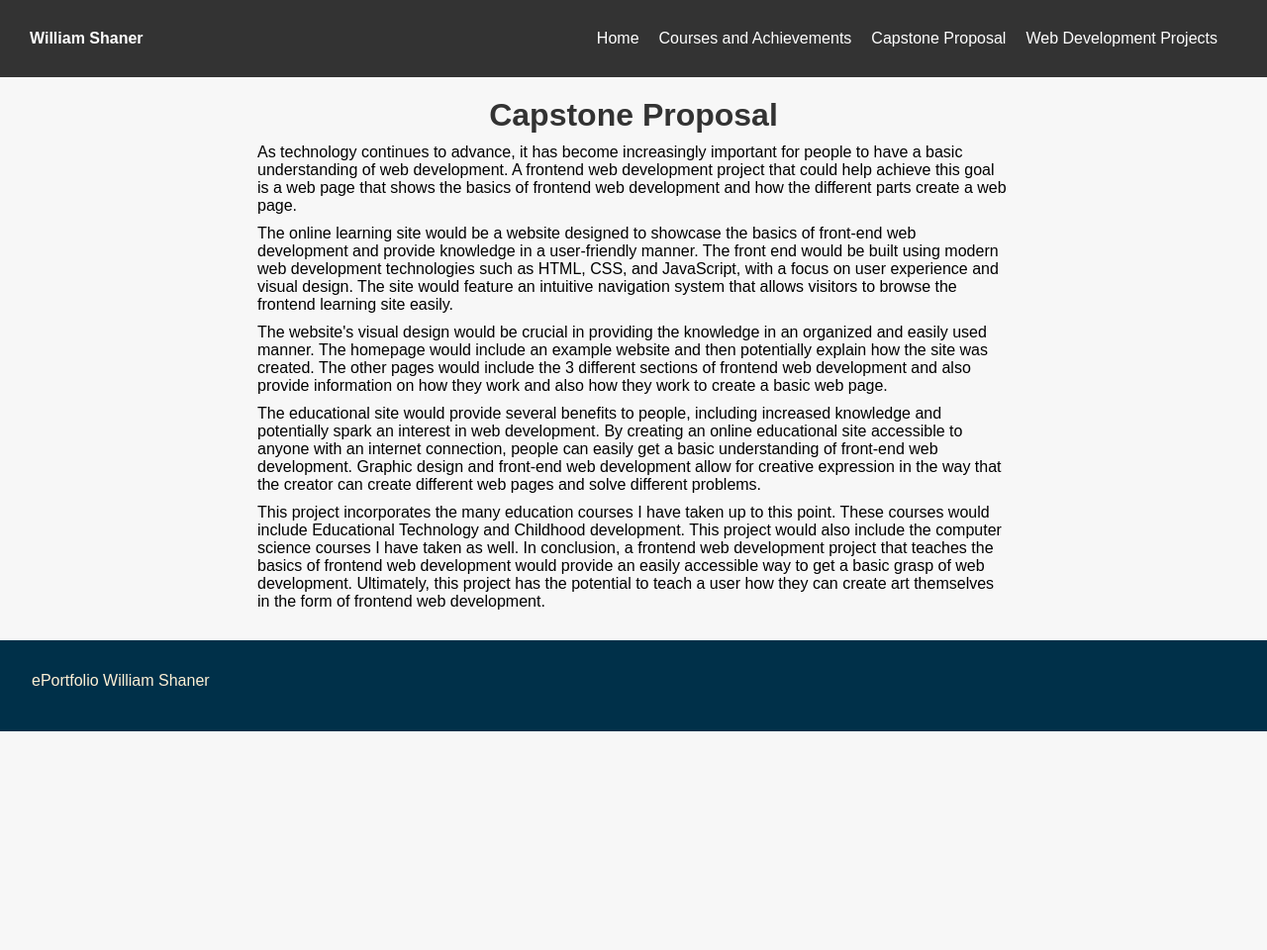
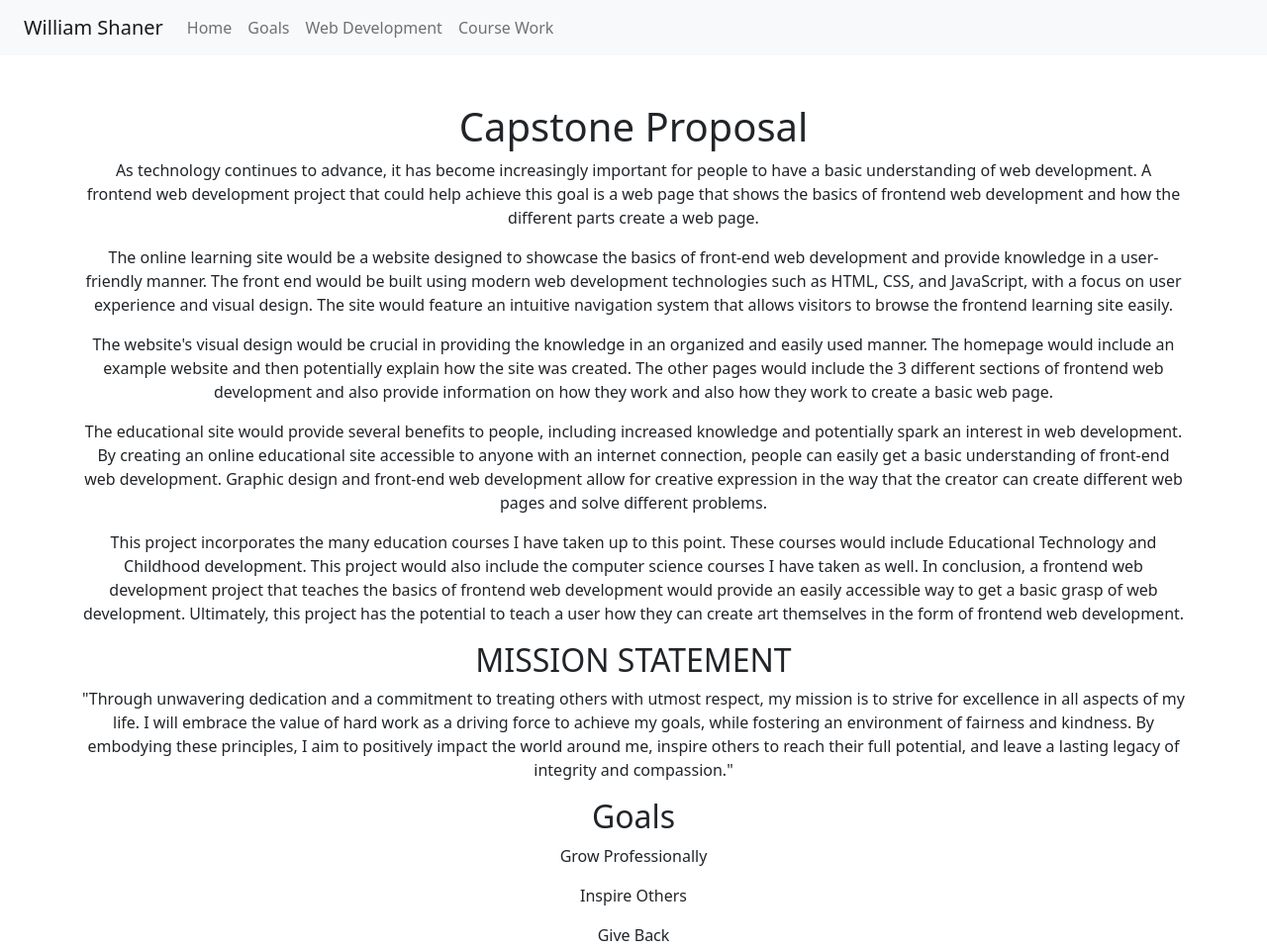
Before and after one commit to WillShaner/ePortfolio, a plain HTML site: page goals.html in a window 1280 px wide. Shown: the top 960 px of the page at 99% size. Before the commit the page ends 800 px from the top, so only its background shows below. Drawn offline with nearby package versions, Linux system fonts and the light colour scheme.

Commit message:
add bootstrap

```diff
--- a/goals.html
+++ b/goals.html
@@ -4,38 +4,32 @@
   <meta charset="UTF-8">
   <meta http-equiv="X-UA-Compatible" content="IE=edge">
   <meta name="viewport" content="width=device-width, initial-scale=1.0">
-  <link rel="stylesheet" href="style.css">
-  <title>Capstone Proposal || William Shaner</title>
+  <link rel="stylesheet" href="https://cdn.jsdelivr.net/npm/bootstrap@5.2.3/dist/css/bootstrap.min.css" integrity="sha384-rbsA2VBKQhggwzxH7pPCaAqO46MgnOM80zW1RWuH61DGLwZJEdK2Kadq2F9CUG65" crossorigin="anonymous">  <title>Capstone Proposal || William Shaner</title>
 </head>
 <body>
-  <header>
-    <nav>
-      <div class="navbar">
-             <a href="/index.html" class="logo">William Shaner</a>
-
-        <ul class="nav-links">
-          <li><a href="/index.html">Home</a></li>
-          <li><a href="/courseWork.html">Courses and Achievements</a></li>
-          <li><a href="/goals.html">Capstone Proposal</a></li>
-          <li><a href="/webDevelopment.html">Web Development Projects</a></li>
-
-        </ul>
-        <div class="dropdown-icon" aria-label="hidden">
-          <div class="line"></div>
-          <div class="line"></div>
-          <div class="line"></div>
-        </div>
-      </div>
-      <ul class="dropdown-menu">
-        <li><a href="/index.html">Home</a></li>
-          <li><a href="/courseWork.html">Courses and Achievements</a></li>
-          <li><a href="/goals.html">Capstone Proposal</a></li>
-          <li><a href="/webDevelopment.html">Web Development Projects</a></li>
-
+  <nav class="navbar navbar-expand-lg navbar-light bg-light px-4">
+    <a class="navbar-brand" href="index.html">William Shaner</a>
+    <button class="navbar-toggler" type="button" data-toggle="collapse" data-target="#navbarNav" aria-controls="navbarNav" aria-expanded="false" aria-label="Toggle navigation">
+      <span class="navbar-toggler-icon"></span>
+    </button>
+    <div class="collapse navbar-collapse" id="navbarNav">
+      <ul class="navbar-nav">
+        <li class="nav-item active">
+          <a class="nav-link" href="index.html">Home</a>
+        </li>
+        <li class="nav-item">
+          <a class="nav-link" href="goals.html">Goals</a>
+        </li>
+        <li class="nav-item">
+          <a class="nav-link" href="webDevelopment.html">Web Development</a>
+        </li>
+        <li class="nav-item">
+          <a class="nav-link" href="courseWork.html">Course Work</a>
+        </li>
       </ul>
-    </nav>
-  </header>
-  <main class="container">
+    </div>
+  </nav>
+  <main class="container container-fluid flex flex-column align-items-center justify-content-center text-center my-5">
     <h1>Capstone Proposal</h1>
     <p>As technology continues to advance, it has become increasingly important for people to have a basic understanding of web development. A frontend web development project that could help achieve this goal is a web page that shows the basics of frontend web development and how the different parts create a web page.</p>
 <p>The online learning site would be a website designed to showcase the basics of front-end web development and provide knowledge in a user-friendly manner. The front end would be built using modern web development technologies such as HTML, CSS, and JavaScript, with a focus on user experience and visual design. The site would feature an intuitive navigation system that allows visitors to browse the frontend learning site easily.</p>
@@ -45,11 +39,21 @@
   This project incorporates the many education courses I have taken up to this point. These courses would include Educational Technology and Childhood development. This project would also include the computer science courses I have taken as well.
   In conclusion, a frontend web development project that teaches the basics of frontend web development would provide an easily accessible way to get a basic grasp of web development. Ultimately, this project has the potential to teach a user how they can create art themselves in the form of frontend web development.
 </p>
+<h2>MISSION STATEMENT</h2>
+<p>"Through unwavering dedication and a commitment to treating others with utmost respect, my mission is to strive for excellence in all aspects of my life. I will embrace the value of hard work as a driving force to achieve my goals, while fostering an environment of fairness and kindness. By embodying these principles, I aim to positively impact the world around me, inspire others to reach their full potential, and leave a lasting legacy of integrity and compassion."</p>
+
+
+
+<h2>Goals</h2>
+  <p>Grow Professionally</p>
+  <p>Inspire Others</p>
+  <p>Give Back</p>
 
   </main>
- <footer>
+  <footer class="bg-dark text-light p-3">
     <p>ePortfolio William Shaner</p>
   </footer>
-  <script src="./script.js"></script>
-</body>
+  <script src="https://code.jquery.com/jquery-3.3.1.slim.min.js" integrity="sha384-q8i/X+965DzO0rT7abK41JStQIAqVgRVzpbzo5smXKp4YfRvH+8abtTE1Pi6jizo" crossorigin="anonymous"></script>
+  <script src="https://cdn.jsdelivr.net/npm/popper.js@1.14.3/dist/umd/popper.min.js" integrity="sha384-ZMP7rVo3mIykV+2+9J3UJ46jBk0WLaUAdn689aCwoqbBJiSnjAK/l8WvCWPIPm49" crossorigin="anonymous"></script>
+  <script src="https://cdn.jsdelivr.net/npm/bootstrap@4.1.3/dist/js/bootstrap.min.js" integrity="sha384-ChfqqxuZUCnJSK3+MXmPNIyE6ZbWh2IMqE241rYiqJxyMiZ6OW/JmZQ5stwEULTy" crossorigin="anonymous"></script></body></body>
 </html>
--- a/style.scss
+++ b/style.scss
@@ -10,6 +10,57 @@ $air-superiority-blue: #669bbcff;
   box-sizing: border-box;
 }
 
+body {
+  font-family: Arial, sans-serif;
+  line-height: 1.6;
+  margin: 0;
+  padding: 0;
+  background-color: #f0f0f0;
+}
+
+/* Navigation Bar */
+
+
+/* Main Content Container */
+.container {
+  max-width: 800px;
+  margin: 20px auto;
+  padding: 20px;
+  background-color: #fff;
+  box-shadow: 0 2px 4px rgba(0, 0, 0, 0.1);
+}
+
+/* Headings */
+h1 {
+  color: #336699;
+  margin-bottom: 20px;
+}
+
+h2 {
+  color: #4b8dbf;
+  margin-top: 40px;
+  margin-bottom: 10px;
+}
+
+/* Paragraphs */
+p {
+  margin-bottom: 10px;
+}
+
+/* Buttons */
+.btn {
+  display: inline-block;
+  padding: 10px 20px;
+  background-color: #336699;
+  color: #fff;
+  text-decoration: none;
+  border-radius: 4px;
+  transition: background-color 0.3s ease;
+}
+
+.btn:hover {
+  background-color: #4b8dbf;
+}
 
 .hidden {
   display: none;
```
Also changed, not shown: courseWork.html (+28 -33 lines), index.html (+29 -33 lines), webDevelopment.html (+43 -32 lines), style.css.
